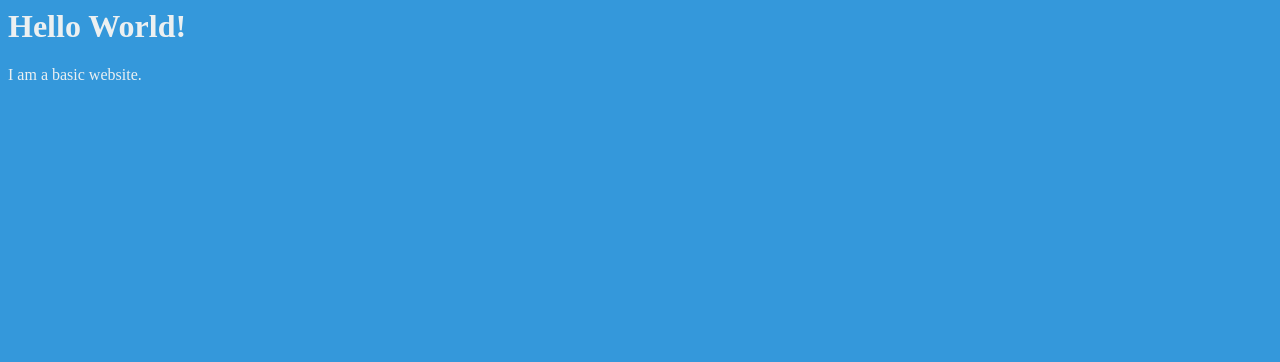
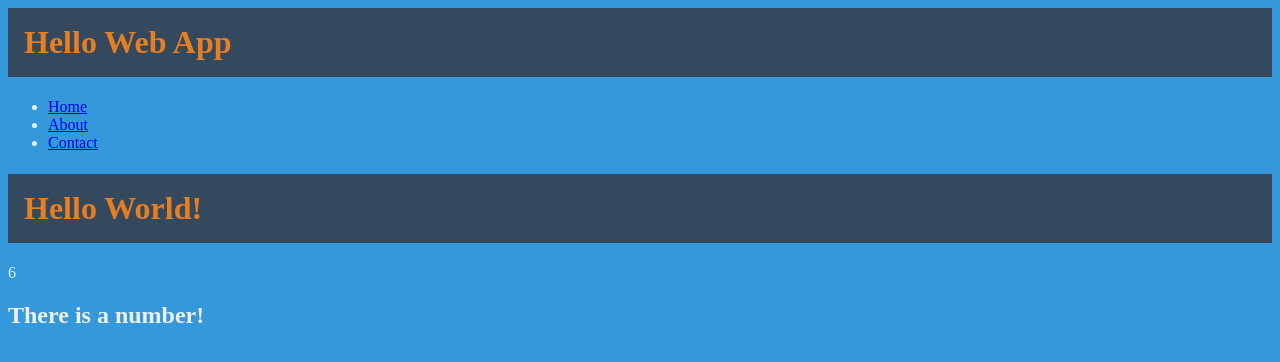
Before and after one commit to bjshively/hellowebapp, a Django app: page / in a window 1280 px wide. Shown: the top 362 px of the page. Run offline with Django 3.2, Linux system fonts and the light colour scheme.

Commit message:
Added about and contact pages. Added nav. Experimented with passing values into views.

```diff
--- a/collection/static/css/style.css
+++ b/collection/static/css/style.css
@@ -2,3 +2,9 @@ body {
     background-color: #3498db;
     color: #ecf0f1;
 }
+
+h1 {
+    background-color: #34495e;
+    color: #e67e22;
+    padding: .5em;
+}
--- /dev/null
+++ b/collection/templates/about.html
@@ -0,0 +1,6 @@
+{% extends 'layouts/base.html' %}
+{% block title %}About - {{ block.super }}{% endblock %}
+{% block content %}
+<h1>About</h1>
+<p>So much about is happening right here.</p>
+{% endblock %}
--- /dev/null
+++ b/collection/templates/contact.html
@@ -0,0 +1,6 @@
+{% extends 'layouts/base.html' %}
+{% block title %}Contact - {{ block.super }}{% endblock %}
+{% block content %}
+<h1>Contact</h1>
+<p>Contact details go here.</p>
+{% endblock %}
--- a/collection/templates/index.html
+++ b/collection/templates/index.html
@@ -1,11 +1,9 @@
-{% load staticfiles %}
-<html>
-<head>
-    <title>My Hello Web App Project</title>
-    <link rel="stylesheet" href="{% static 'css/style.css' %}" />
-</head>
-<body>
-    <h1>Hello World!</h1>
-    <p>I am a basic website.</p>
-</body>
-</html>
+{% extends 'layouts/base.html' %}
+{% block title %}Homepage - {{ block.super }}{% endblock %}
+{% block content %}
+<h1>Hello World!</h1>
+<p>{{ number }}</p>
+{% if number %}
+<h2>There is a number!</h2>
+{% endif %}
+{% endblock %}
--- /dev/null
+++ b/collection/templates/layouts/base.html
@@ -0,0 +1,22 @@
+{% load staticfiles %}
+<html>
+<head>
+    <title>{% block title %}My Hello Web App Project{% endblock %}</title>
+    <link rel="stylesheet" href="{% static 'css/style.css' %}" />
+    {% block header %}{% endblock %}
+</head>
+<body>
+    <header>
+        <h1>Hello Web App</h1>
+        <nav>
+            <ul>
+                <li><a href="{% url 'home' %}">Home</a></li>
+                <li><a href="{% url 'about' %}">About</a></li>
+                <li><a href="{% url 'contact' %}">Contact</a></li>
+            </ul>
+        </nav>
+    </header>
+    {% block content %}{% endblock %}
+    {% block footer %}{% endblock %}
+</body>
+</html>
--- a/collection/views.py
+++ b/collection/views.py
@@ -1,4 +1,10 @@
 from django.shortcuts import render
 
 def index(request):
-    return render(request, 'index.html')
+
+    #Passing a number into the view
+    number = 6
+
+    return render(request, 'index.html', {
+            'number': number,
+        })
--- a/hellowebapp/urls.py
+++ b/hellowebapp/urls.py
@@ -1,7 +1,14 @@
 from django.conf.urls import patterns, include, url
 from django.contrib import admin
+from django.views.generic import TemplateView
 
 urlpatterns = patterns('',
     url(r'^$', 'collection.views.index', name='home'),
+    url(r'^about/$',
+        TemplateView.as_view(template_name='about.html'),
+        name='about'),
+    url(r'^contact/$',
+        TemplateView.as_view(template_name='contact.html'),
+        name='contact'),
     url(r'^admin/', include(admin.site.urls)),
 )
```
